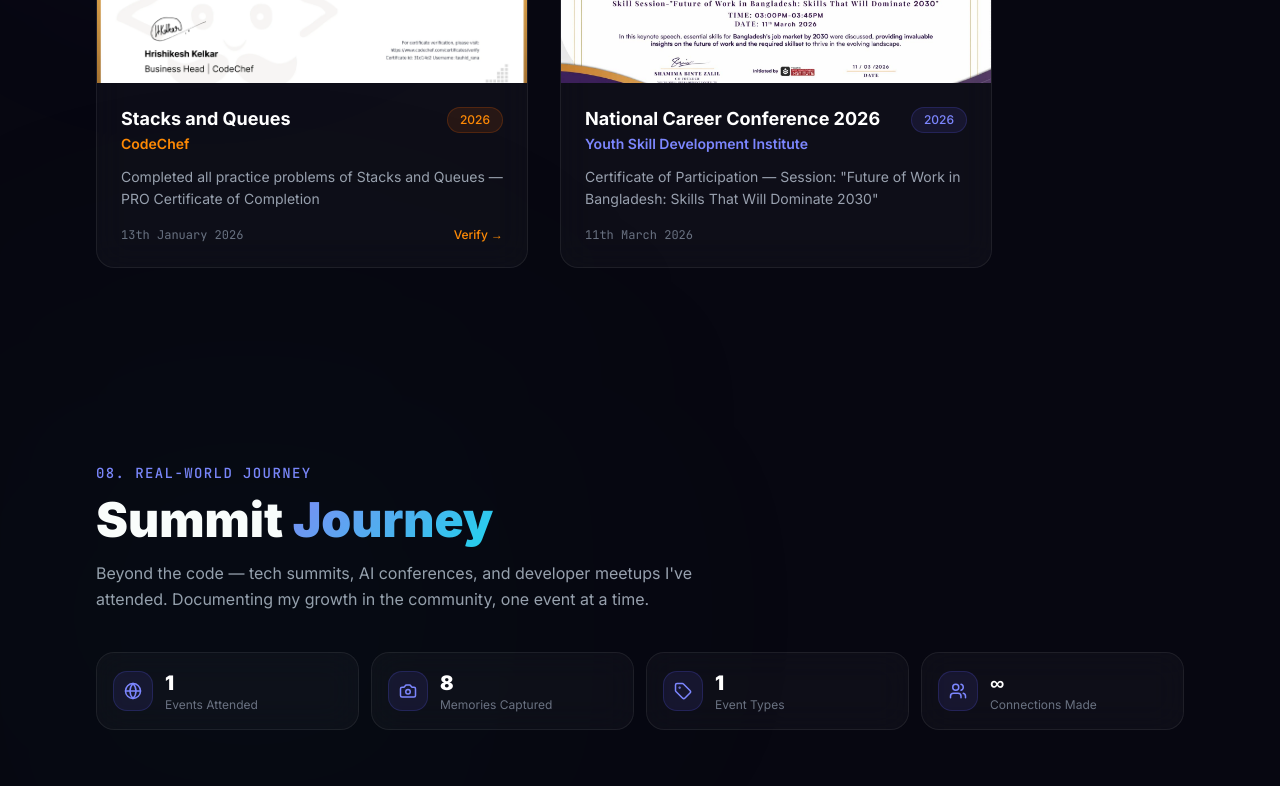
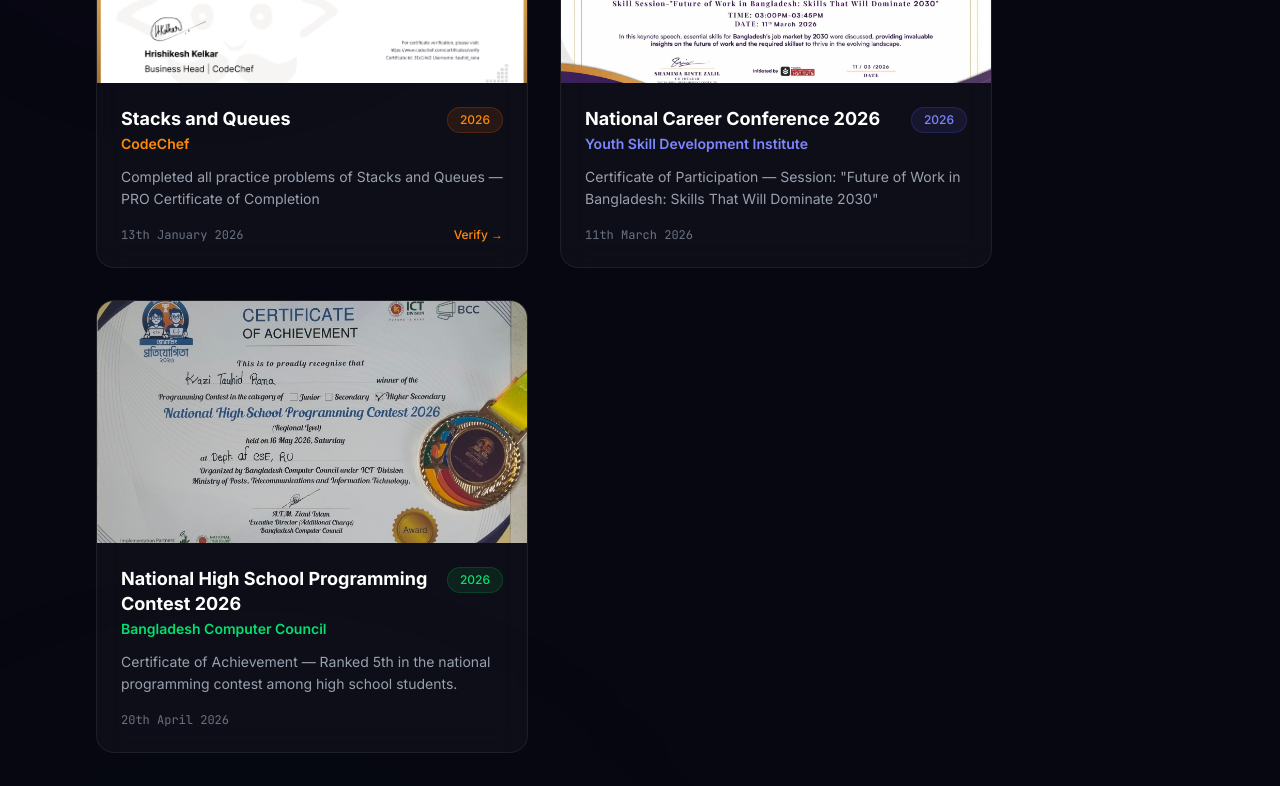
Before and after one commit to Tauhidrana/portfolio-web-2, a React (Vite) app: page / in a window 1280 px wide. Shown: the part 7622-8408 px from the top of the page. Built offline with nearby package versions, Linux system fonts and the light colour scheme.

Commit message:
Refactor Certifications component to utilize CERTIFICATES_DATA for dynamic rendering and streamline code

```diff
--- a/src/components/sections/Certifications.tsx
+++ b/src/components/sections/Certifications.tsx
@@ -1,40 +1,7 @@
 import { motion, useInView, type Variants } from "framer-motion";
 import { useRef, useState } from "react";
 import { X, ZoomIn } from "lucide-react";
-
-const codechefCert = "/images/code-chef.webp"
-const nccCert = "/images/ncc.png";
-
-const certs = [
-  {
-    id: "codechef-stacks-queues",
-    title: "Stacks and Queues",
-    issuer: "CodeChef",
-    date: "13th January 2026",
-    description:
-      "Completed all practice problems of Stacks and Queues — PRO Certificate of Completion",
-    color: "text-orange-400",
-    bg: "bg-orange-500/10",
-    border: "border-orange-500/20 hover:border-orange-500/50",
-    image: codechefCert,
-    verifyLink: "https://www.codechef.com/certificates/verify",
-    certId: "31d14d2",
-  },
-  {
-    id: "national-career-conference",
-    title: "National Career Conference 2026",
-    issuer: "Youth Skill Development Institute",
-    date: "11th March 2026",
-    description:
-      'Certificate of Participation — Session: "Future of Work in Bangladesh: Skills That Will Dominate 2030"',
-    color: "text-indigo-400",
-    bg: "bg-indigo-500/10",
-    border: "border-indigo-500/20 hover:border-indigo-500/50",
-    image: nccCert,
-    verifyLink: "#",
-    certId: null,
-  },
-];
+import { CERTIFICATES_DATA } from "@/lib/data";
 
 const fadeUp: Variants = {
   hidden: { opacity: 0, y: 30 },
@@ -74,7 +41,7 @@
         </motion.div>
 
         <div className="grid md:grid-cols-2 gap-8 max-w-4xl">
-          {certs.map((cert, i) => (
+          {CERTIFICATES_DATA.map((cert, i) => (
             <motion.div
               key={cert.id}
               initial="hidden"
@@ -116,7 +83,7 @@
                     </p>
                   </div>
                   <div
-                    className={`px-3 py-1 rounded-full text-xs font-medium ${cert.bg} ${cert.color} border ${cert.border} whitespace-nowrap flex-shrink-0`}
+                    className={`px-3 py-1 rounded-full text-xs font-medium ${cert.bg} ${cert.color} border ${cert.border} whitespace-nowrap shrink-0`}
                   >
                     {cert.date.split(" ").slice(-1)[0]}
                   </div>
```
